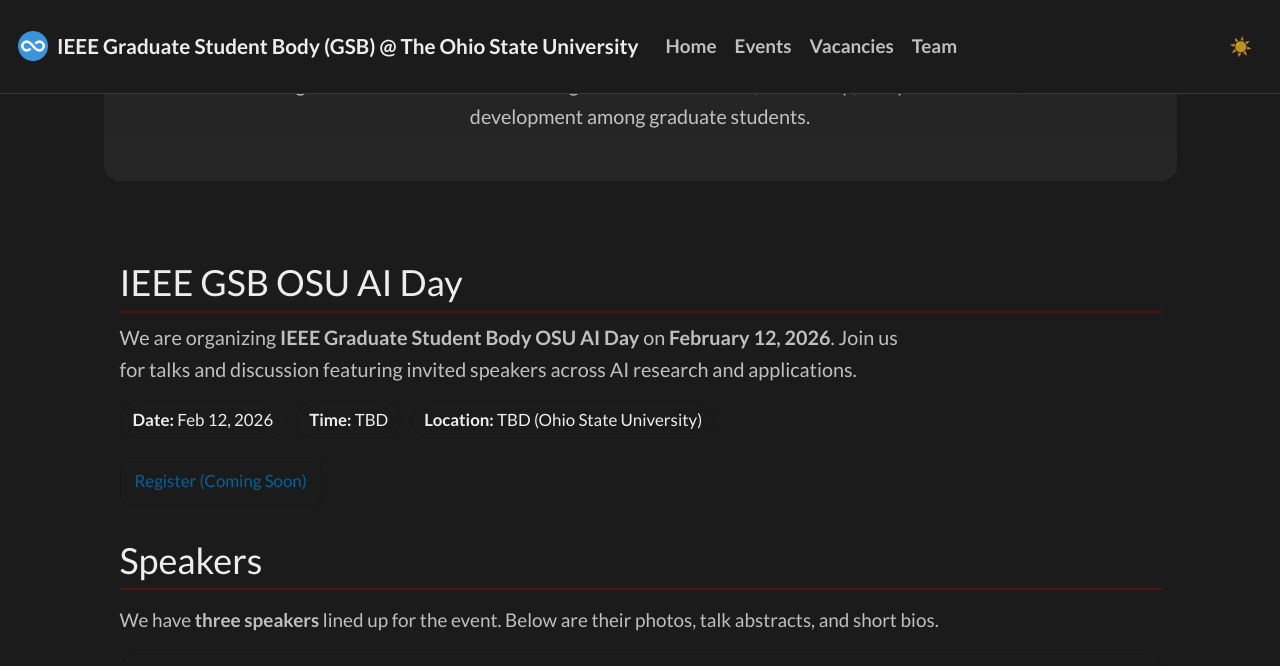
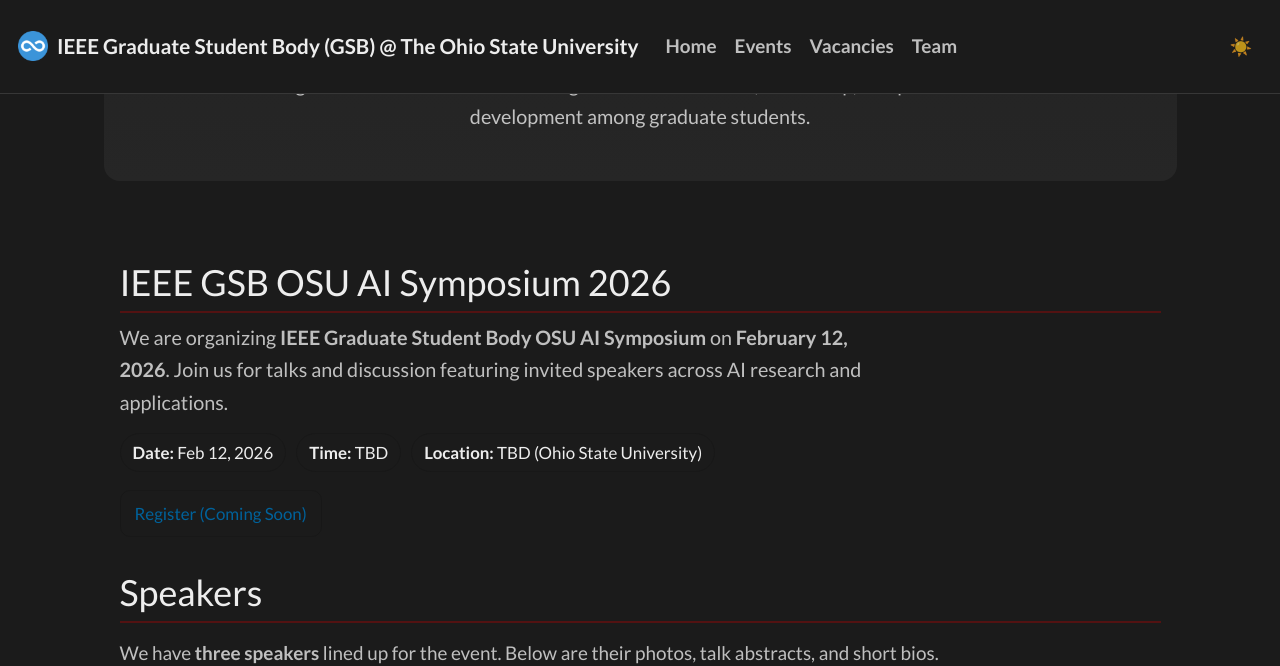
Before and after one commit to ieeegsbosu/ieeegsbosu.github.io, a Jekyll site: the page built from _pages/subpages/aiday.md, in a window 1280 px wide and 900 px high, scrolled down 421 px, cut to the strip 0-666 px from the top of the window. Built offline with Jekyll 4.4.1, drawn with Linux system fonts in a browser that asks for light colours; nearby versions of some CDN libraries; a style sheet for code colours, icons or effects is not loaded.

Commit message:
Update aiday.md

```diff
--- a/_pages/subpages/aiday.md
+++ b/_pages/subpages/aiday.md
@@ -1,5 +1,5 @@
 ---
-title: "IEEE GSB AI Day"
+title: "IEEE GSB OSU AI Symposium 2026"
 layout: page
 permalink: /subpages/aiday/
 show_title: false
@@ -34,18 +34,17 @@ show_title: false
 
   <!-- Description -->
   <p class="gsb-hero-text">
-    The <strong>IEEE Graduate Student Branch (GSB)</strong> at <strong>The Ohio State University</strong> is a graduate-led organization dedicated to fostering technical excellence, leadership, and professional
-    development among graduate students.
+    The <strong>IEEE Graduate Student Branch (GSB)</strong> at <strong>The Ohio State University</strong> is a graduate-led organization dedicated to fostering technical excellence, leadership, and professional development among graduate students.
   </p>
 
 </div>
 
 <!-- EVENT INFO SECTION -->
 <section class="gsb-section gsb-aiday-info" style="max-width: 1100px; margin: 0 auto; padding: 24px 16px;">
-  <h2 class="gsb-section-title" style="margin: 0 0 8px 0;">IEEE GSB OSU AI Day</h2>
+  <h2 class="gsb-section-title" style="margin: 0 0 8px 0;">IEEE GSB OSU AI Symposium 2026</h2>
 
   <p class="gsb-hero-text" style="margin: 0 0 14px 0;">
-    We are organizing <strong>IEEE Graduate Student Body OSU AI Day</strong> on <strong>February 12, 2026</strong>.
+    We are organizing <strong>IEEE Graduate Student Body OSU AI Symposium</strong> on <strong>February 12, 2026</strong>.
     Join us for talks and discussion featuring invited speakers across AI research and applications.
   </p>
 
```
